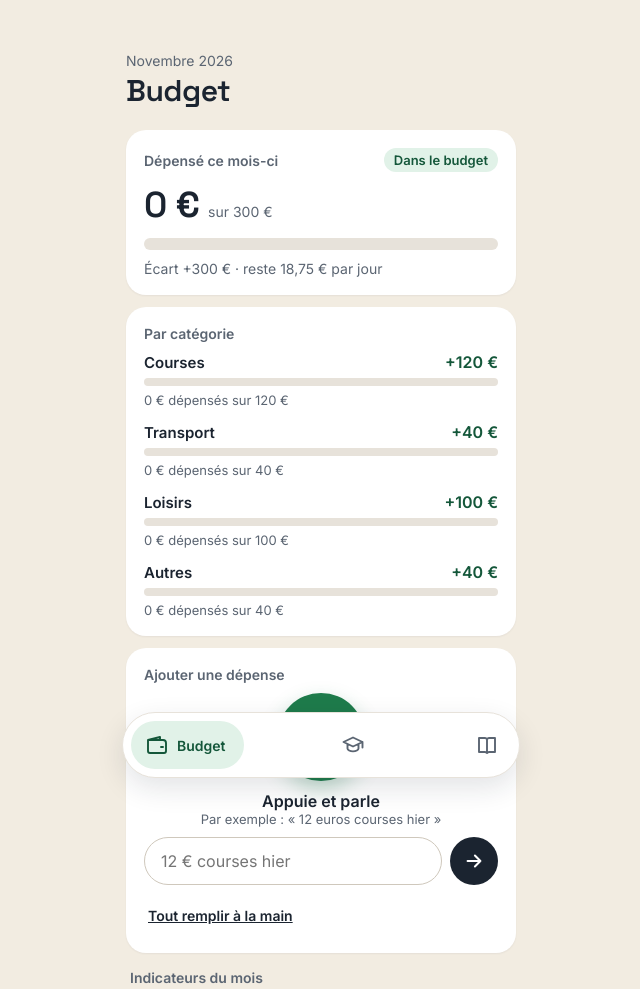
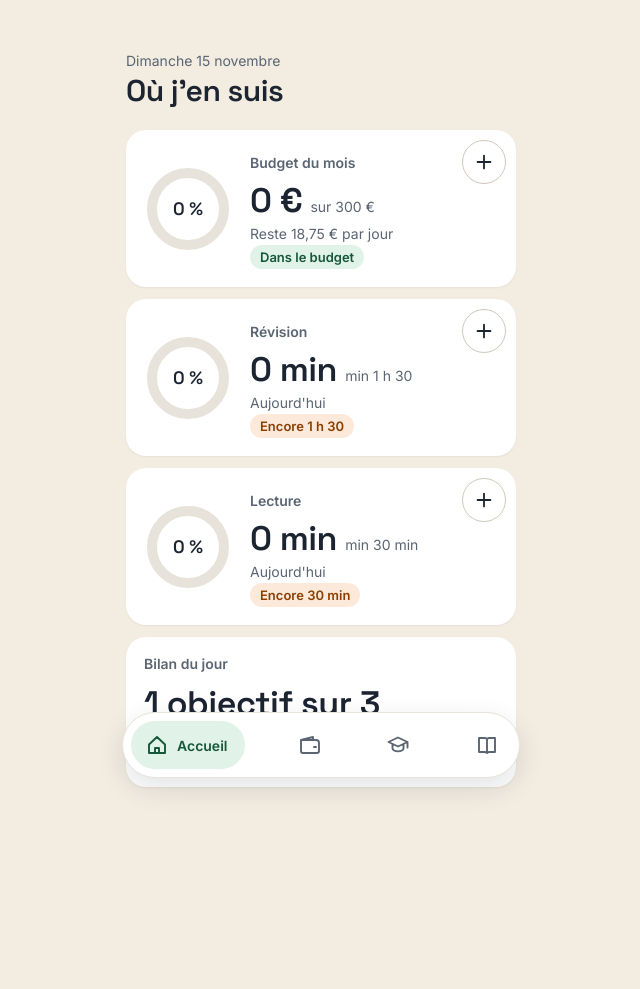
Before and after one commit to delmotteleopold-svg/controle-gestion, a plain HTML site: page index.html in a window 1280 px wide. Shown: the top 989 px of the page, without its empty margins (319-959 px from the left). After the commit the page ends 907 px from the top, so only its background shows below. Drawn offline with Linux system fonts and the light colour scheme.

Commit message:
Add files via upload

```diff
--- a/index.html
+++ b/index.html
@@ -292,6 +292,12 @@ details summary { cursor: pointer; font-size: 14px; font-weight: 600; color: var
 .livre-infos { flex: 1; min-width: 0; display: flex; flex-direction: column; gap: 6px; }
 .actions-livre { display: flex; gap: 12px; align-items: center; flex-wrap: wrap; }
 .puce.petite { padding: 0 12px; min-height: 36px; font-size: 14px; }
+
+/* Accueil */
+.petite-bague { width: 88px; height: 88px; flex: none; }
+.petit-texte { font-size: 18px; }
+.rond.mini { width: 44px; height: 44px; margin: -8px -8px -8px 0; }
+.gros-moyen small { font-family: "Inter", sans-serif; font-weight: 400; font-size: 14px; color: var(--discret); letter-spacing: 0; }
 
 </style>
 </head>
@@ -1186,6 +1192,70 @@ function readingChange(event) {
   return true;
 }
 
+// home.js : l'écran d'accueil « Où j'en suis » avec les 3 anneaux (budget, révision, lecture).
+
+function homeRing(percent, color, label) {
+  const dash = (Math.min(100, percent) / 100) * 226.19;
+  return `
+    <div class="bague petite-bague" role="img" aria-label="${label}">
+      <svg width="88" height="88" viewBox="0 0 88 88" aria-hidden="true">
+        <circle cx="44" cy="44" r="36" fill="none" stroke="#E7E2DA" stroke-width="10"></circle>
+        ${dash > 0 ? `<circle cx="44" cy="44" r="36" fill="none" stroke="${color}" stroke-width="10" stroke-linecap="round" stroke-dasharray="${dash.toFixed(1)} 226.19" transform="rotate(-90 44 44)"></circle>` : ""}
+      </svg>
+      <div class="bague-texte petit-texte">${Math.round(percent)} %</div>
+    </div>`;
+}
+
+function homeCard(title, tab, ring, main, small, detail, pill, ok) {
+  return `
+  <section class="carte ligne-bague">
+    ${ring}
+    <div class="bague-infos">
+      <div class="ligne"><h2>${title}</h2><button type="button" class="rond clair mini" data-action="tab" data-tab="${tab}" aria-label="Ouvrir ${title}"><svg width="22" height="22" viewBox="0 0 24 24" fill="none" stroke="currentColor" stroke-width="2" stroke-linecap="round" aria-hidden="true"><path d="M12 5v14M5 12h14"></path></svg></button></div>
+      <div class="gros-moyen">${main} <small>${small}</small></div>
+      <div class="discret">${detail}</div>
+      <span class="pastille ${ok ? "" : "alerte"}" style="align-self:flex-start">${pill}</span>
+    </div>
+  </section>`;
+}
+
+function homeView(today) {
+  const b = CG.indicators(state.budgets, state.expenses, today);
+  const r = CG.revisionIndicators(state.revision, today);
+  const l = CG.readingIndicators(state.reading, today);
+  const budgetCard = homeCard(
+    "Budget du mois", "budget",
+    homeRing(b.percentBudget, b.onTrack ? "#1E7B4B" : "#E0701A", `${Math.round(b.percentBudget)} % du budget du mois dépensé`),
+    euros(b.spent), `sur ${euros(b.budget)}`,
+    `Reste ${euros(Math.max(0, b.restPerDay))} par jour`,
+    b.onTrack ? "Dans le budget" : "Au-dessus du budget", b.onTrack
+  );
+  const revCard = homeCard(
+    "Révision", "revision",
+    homeRing(r.percentToday, "#1E7B4B", `${Math.round(r.percentToday)} % du temps de révision minimum atteint aujourd'hui`),
+    CG.duration(r.todayMinutes), `min ${CG.duration(r.dailyMin)}`,
+    r.streak > 0 ? `${r.streak} jour${r.streak > 1 ? "s" : ""} de suite` : "Aujourd'hui",
+    r.remainingToday === 0 ? "Objectif atteint" : "Encore " + CG.duration(r.remainingToday), r.remainingToday === 0
+  );
+  const readCard = homeCard(
+    "Lecture", "lecture",
+    homeRing(l.percentToday, "#1E7B4B", `${Math.round(l.percentToday)} % du temps de lecture minimum atteint aujourd'hui`),
+    CG.duration(l.todayMinutes), `min ${CG.duration(l.dailyMin)}`,
+    l.streak > 0 ? `${l.streak} jour${l.streak > 1 ? "s" : ""} de suite` : "Aujourd'hui",
+    l.remainingToday === 0 ? "Objectif atteint" : "Encore " + CG.duration(l.remainingToday), l.remainingToday === 0
+  );
+  const reached = (r.remainingToday === 0 ? 1 : 0) + (l.remainingToday === 0 ? 1 : 0) + (b.onTrack ? 1 : 0);
+  const exam = r.exams.length ? r.exams[0] : null;
+  const bilan = `
+  <section class="carte">
+    <h2>Bilan du jour</h2>
+    <div class="gros-moyen">${reached} objectif${reached > 1 ? "s" : ""} sur 3</div>
+    <div class="discret">Budget dans les clous, révision et lecture au minimum.</div>
+    ${exam ? `<div class="consequence"><div class="petit">Prochain DS : <strong>${esc(exam.course)}</strong>, ${exam.daysLeft === 0 ? "aujourd'hui" : "dans " + exam.daysLeft + " jour" + (exam.daysLeft > 1 ? "s" : "")}.</div></div>` : ""}
+  </section>`;
+  return `<header><div class="mois">${esc(longDate(CG.toIso(today)))}</div><h1>Où j'en suis</h1></header>` + budgetCard + revCard + readCard + bilan;
+}
+
 // app.js : ce qui s'affiche à l'écran, et ce qui se passe quand je touche un bouton.
 // Le calcul est dans calc.js (objet CG) ; ici on ne fait qu'afficher et enregistrer.
 
@@ -1214,7 +1284,7 @@ const state = {
   expenses: read(STORE.expenses, []),
   revision: loadRevision(), // défini dans revision.js
   reading: loadReading(), // défini dans reading.js
-  tab: "budget", // onglet affiché : "budget", "revision" ou "lecture"
+  tab: "accueil", // onglet affiché : "budget", "revision" ou "lecture"
   log: null, // formulaire « Noter ma session »
   examDraft: null, // formulaire « Ajouter un DS »
   revMessage: "",
@@ -1387,6 +1457,7 @@ function settingsBlock() {
 // La barre d'onglets en bas de l'écran.
 function navBlock() {
   const tabs = [
+    { id: "accueil", label: "Accueil", icon: '<path d="M4 11.5 12 4l8 7.5V20H4z M10 20v-5h4v5"></path>' },
     { id: "budget", label: "Budget", icon: '<path d="M3 7h15a3 3 0 0 1 3 3v8a2 2 0 0 1-2 2H5a2 2 0 0 1-2-2z M3 7l12-3v3 M16 14h2"></path>' },
     { id: "revision", label: "Révision", icon: '<path d="M2.5 9 12 4.5 21.5 9 12 13.5z M6.5 11.2v4.3c0 1.4 2.5 2.9 5.5 2.9s5.5-1.5 5.5-2.9v-4.3 M21.5 9v5.5"></path>' },
     { id: "lecture", label: "Lecture", icon: '<path d="M4 5h6a3 3 0 0 1 2 1v14a3 3 0 0 0-2-1H4z M20 5h-6a3 3 0 0 0-2 1v14a3 3 0 0 1 2-1h6z"></path>' },
@@ -1405,7 +1476,9 @@ function render() {
   const today = new Date();
   const k = CG.indicators(state.budgets, state.expenses, today);
   const content =
-    state.tab === "revision"
+    state.tab === "accueil"
+      ? homeView(today)
+      : state.tab === "revision"
       ? revisionView(today)
       : state.tab === "lecture"
       ? readingView(today)
```
